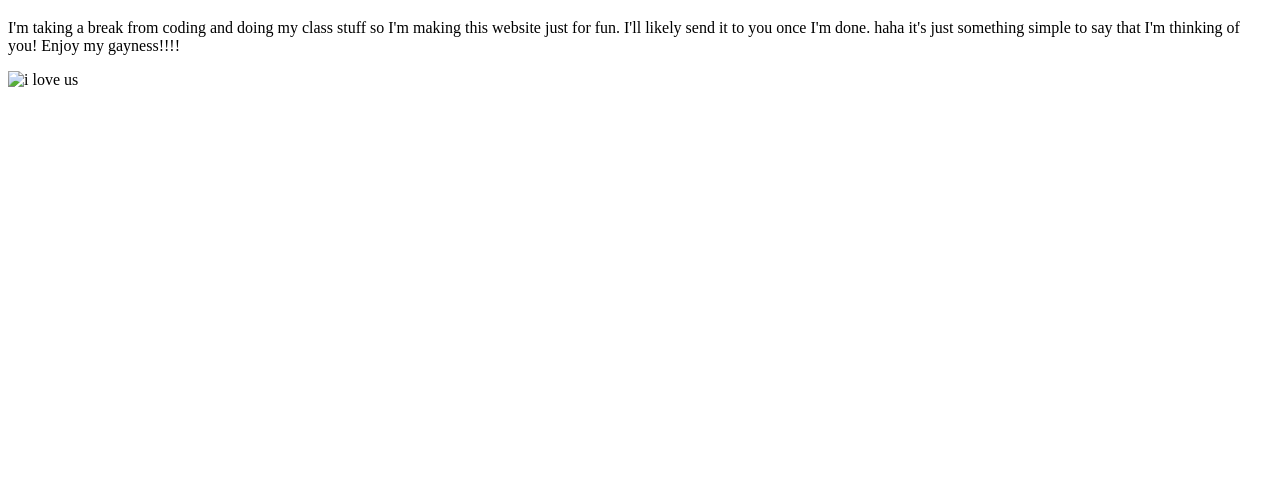
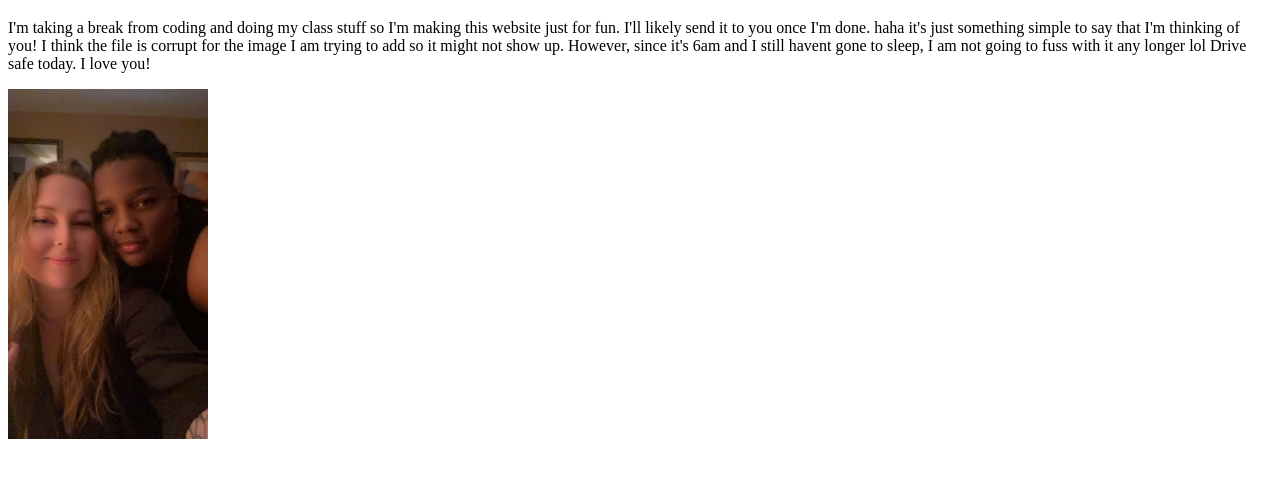
Before and after one commit to nouriyin/uniquely-you, a plain HTML site: page index.html in a window 1280 px wide. Shown: the part 61-538 px from the top of the page. Drawn offline with Linux system fonts and the light colour scheme; files whose address does not match are found by name.

Commit message:
update index

```diff
--- a/index.html
+++ b/index.html
@@ -11,12 +11,12 @@
 
     <h1> Goodmorning, my little blueberry muffin!</h1>
     <p> I'm taking a break from coding and doing my class stuff so I'm making this website
-        just for fun. I'll likely send it to you once I'm done. haha it's just something simple to say that I'm thinking of you!
-         Enjoy my gayness!!!! </p>
+        just for fun. I'll likely send it to you once I'm done. haha it's just
+        something simple to say that I'm thinking of you! I think the file is corrupt for the image
+        I am trying to add so it might not show up. However, since it's 6am and I still havent gone to sleep,
+        I am not going to fuss with it any longer lol Drive safe today. I love you! </p>
 
-         <img src="/file:///Users/noreenc/Desktop/Coding%20practice/neec.JPG" alt="i love us"
-         width="200"
-     height="350">
+    <img src="file:///Users/noreenc/Desktop/Coding%20practice/neec.JPG" alt="i love us" width="200" height="350">
 
 
 </body>
```
